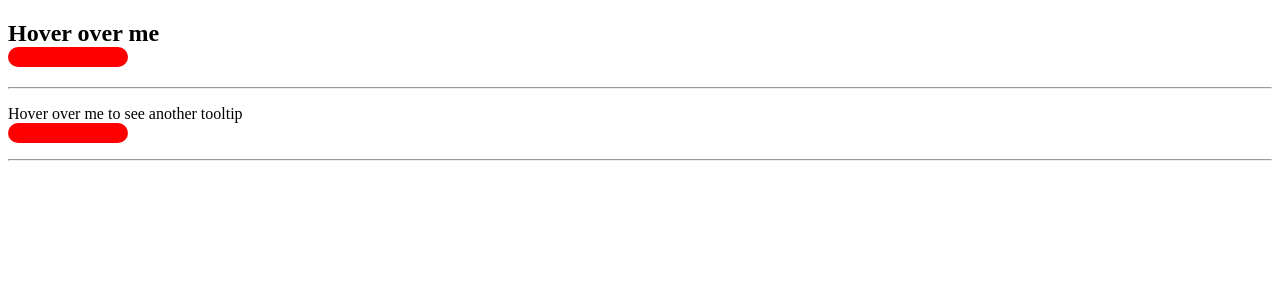
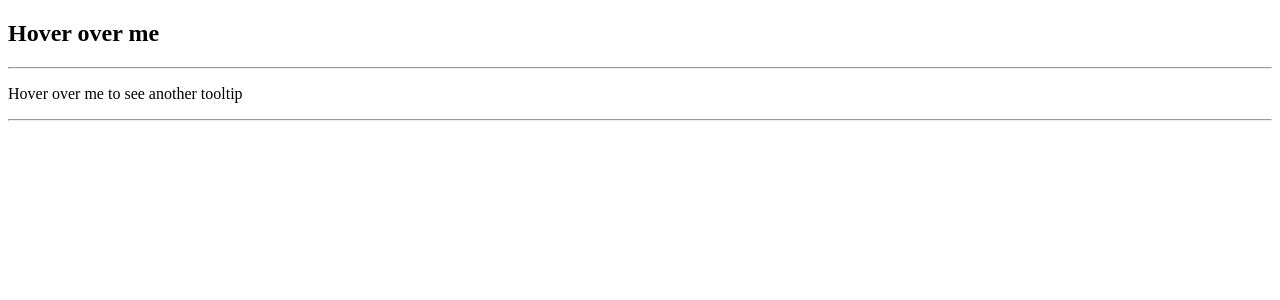
Before and after one commit to acciojob/react-composition-3-anitha-anii, a React app: page / in a window 1280 px wide. Shown: the top 300 px of the page. Built offline with nearby package versions, Linux system fonts and the light colour scheme.

Commit message:
'changes'

```diff
--- a/src/components/Tooltip.js
+++ b/src/components/Tooltip.js
@@ -31,17 +31,15 @@ const TooltipComponent = () => {
     <div>
       <h2 className='tooltip' onMouseEnter={handleMouseEnter} onMouseLeave={handleMouseLeave}>
         Hover over me
-        <div className='tooltip'>{text}</div>
+        {isTooltipVisible && <div className='tooltip'>{text}</div>}
       </h2>
       <hr />
       <p className='tooltip' onMouseEnter={handleChildrenMouseEnter} onMouseLeave={handleChildrenMouseLeave}>
         Hover over me to see another tooltip
-        <div className='tooltiptext'>{children}</div>
+        {isChildrenTooltipVisible && <div className='tooltiptext'>{children}</div>}
       </p>
       <hr />
-      {/* {isTooltipVisible && <div className='tooltip-text'>{text}</div>}
-      {isChildrenTooltipVisible && <div className='tooltip-text'>{children}</div>} */}
-    </div>
+          </div>
   );
 };
 
```
